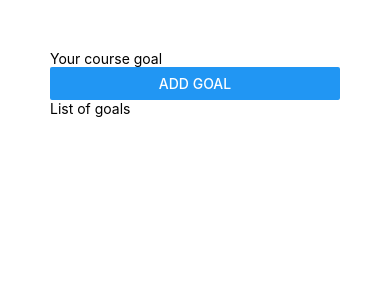
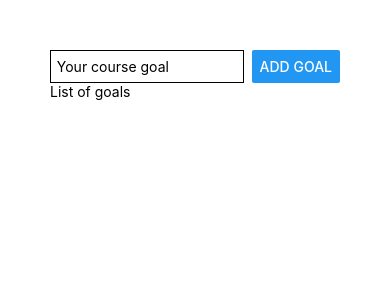
Before and after one commit to Arthuro12/Master-React-Native, a React Native app in the folder RNBasic/: screen / in a window 390 px wide. Shown: the top 300 px of the page. Built offline with nearby package versions, Linux system fonts and the light colour scheme.

Commit message:
Using flexbox to style the app layout

```diff
--- a/RNBasic/App.js
+++ b/RNBasic/App.js
@@ -21,8 +21,8 @@
     //   <Button title="Click me!" />
     // </View>
     <View style={styles.appContainer}>
-      <View>
-        <TextInput placeholder="Your course goal" />
+      <View style={styles.inputContainer}>
+        <TextInput style={styles.textInput} placeholder="Your course goal" />
         <Button title="Add Goal" />
       </View>
       <View>
@@ -50,4 +50,15 @@
   appContainer: {
     padding: 50,
   },
+  inputContainer: {
+    flexDirection: "row",
+    justifyContent: "space-between",
+  },
+  textInput: {
+    borderWidth: 1,
+    borderColor: "cccccc",
+    width: "80%",
+    marginRight: 8,
+    paddingLeft: "2%",
+  },
 });
```
